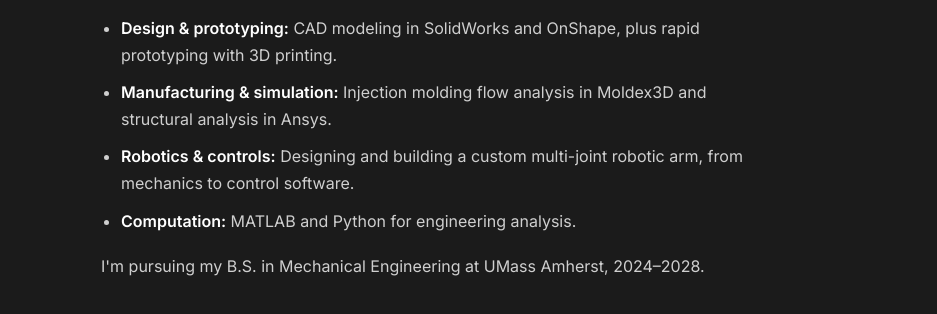
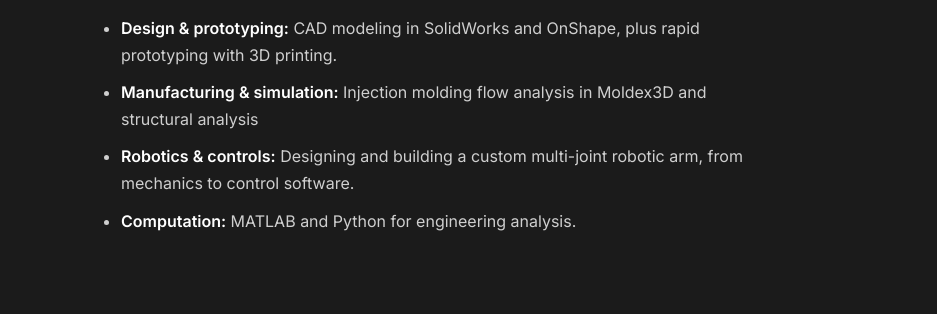
Before and after one commit to Tough24mingd/Resume, a plain HTML site: page index.html in a window 1280 px wide. Shown: the part 308-622 px from the top of the page, 343-1280 px from the left. Drawn offline with Linux system fonts and the light colour scheme.

Commit message:
Edit manufacturing and simulation description
Removed redundant text from manufacturing and simulation section.

```diff
--- a/index.html
+++ b/index.html
@@ -77,11 +77,10 @@
       <p>My experience spans a few areas:</p>
       <ul>
         <li><strong>Design &amp; prototyping:</strong> CAD modeling in SolidWorks and OnShape, plus rapid prototyping with 3D printing.</li>
-        <li><strong>Manufacturing &amp; simulation:</strong> Injection molding flow analysis in Moldex3D and structural analysis in Ansys.</li>
+        <li><strong>Manufacturing &amp; simulation:</strong> Injection molding flow analysis in Moldex3D and structural analysis</li>
         <li><strong>Robotics &amp; controls:</strong> Designing and building a custom multi-joint robotic arm, from mechanics to control software.</li>
         <li><strong>Computation:</strong> MATLAB and Python for engineering analysis.</li>
       </ul>
-      <p>I'm pursuing my B.S. in Mechanical Engineering at UMass Amherst, 2024–2028.</p>
     </section>
 
     <!-- PROJECTS -->
```
